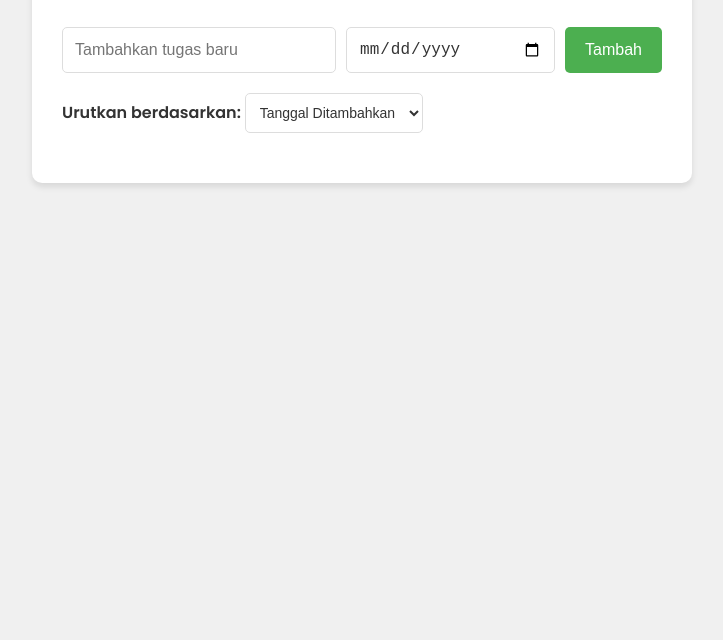
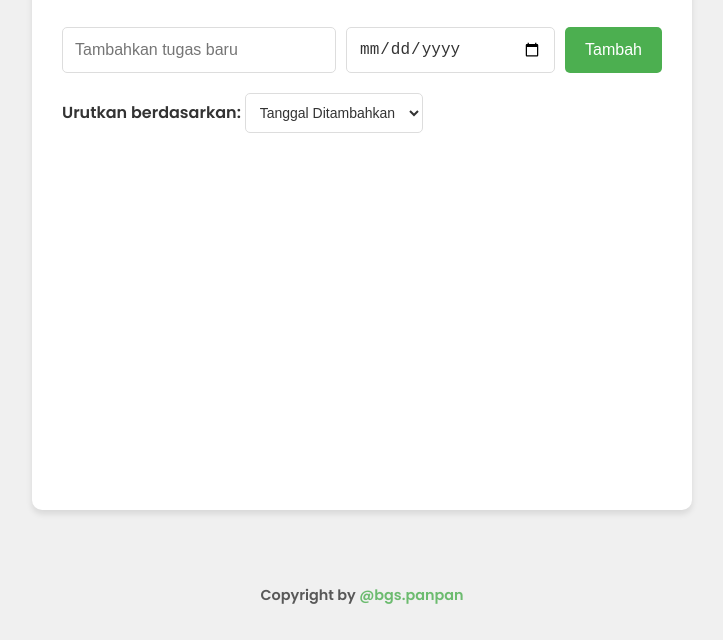
Before and after one commit to bgsmnt/todo-list-sederhana, a plain HTML site: page index.html in a window 1280 px wide. Shown: the part 160-800 px from the top of the page, without its empty margins (278-1001 px from the left). Drawn offline with Linux system fonts and the light colour scheme.

Commit message:
Add files via upload

```diff
--- a/index.html
+++ b/index.html
@@ -25,6 +25,8 @@
         </div>
         <ul id="todo-list"></ul>
     </div>
+    <footer>
+        <p>Copyright by <a href="https://www.instagram.com/bgs.panpan" target="_blank" rel="noopener noreferrer">@bgs.panpan</a></p>
+    </footer>
     <script src="script.js"></script>
-</body>
-</html>
+</body></html>
--- a/styles.css
+++ b/styles.css
@@ -240,3 +240,69 @@ li:hover {
         padding: 10px;
     }
 }
+
+/* Tambahkan ini di bagian atas file CSS */
+html, body {
+    height: 100%;
+    margin: 0;
+    padding: 0;
+}
+
+body {
+    font-family: 'Poppins', Arial, sans-serif;
+    background-color: var(--bg-color);
+    color: var(--text-color);
+    display: flex;
+    flex-direction: column;
+    transition: background-color 0.3s ease;
+}
+
+.container {
+    flex: 1 0 auto;
+    max-width: 600px;
+    width: 90%;
+    margin: 40px auto;
+    background-color: var(--container-bg);
+    padding: 30px;
+    border-radius: 10px;
+    box-shadow: 0 4px 6px rgba(0, 0, 0, 0.1);
+    transition: all 0.3s ease;
+}
+
+/* ... (kode CSS lainnya tetap sama) ... */
+
+footer {
+    flex-shrink: 0;
+    text-align: center;
+    padding: 20px 0;
+    color: var(--text-color);
+    font-size: 0.9rem;
+    opacity: 0.8;
+    width: 100%;
+    background-color: var(--bg-color);
+}
+
+footer a {
+    color: var(--primary-color);
+    text-decoration: none;
+    transition: color 0.3s ease;
+}
+
+footer a:hover {
+    color: var(--secondary-color);
+    text-decoration: underline;
+}
+
+/* Penyesuaian untuk tampilan mobile */
+@media screen and (max-width: 600px) {
+    .container {
+        width: 100%;
+        margin: 0;
+        border-radius: 0;
+        padding: 20px;
+    }
+
+    footer {
+        padding: 10px 0;
+    }
+}
```
